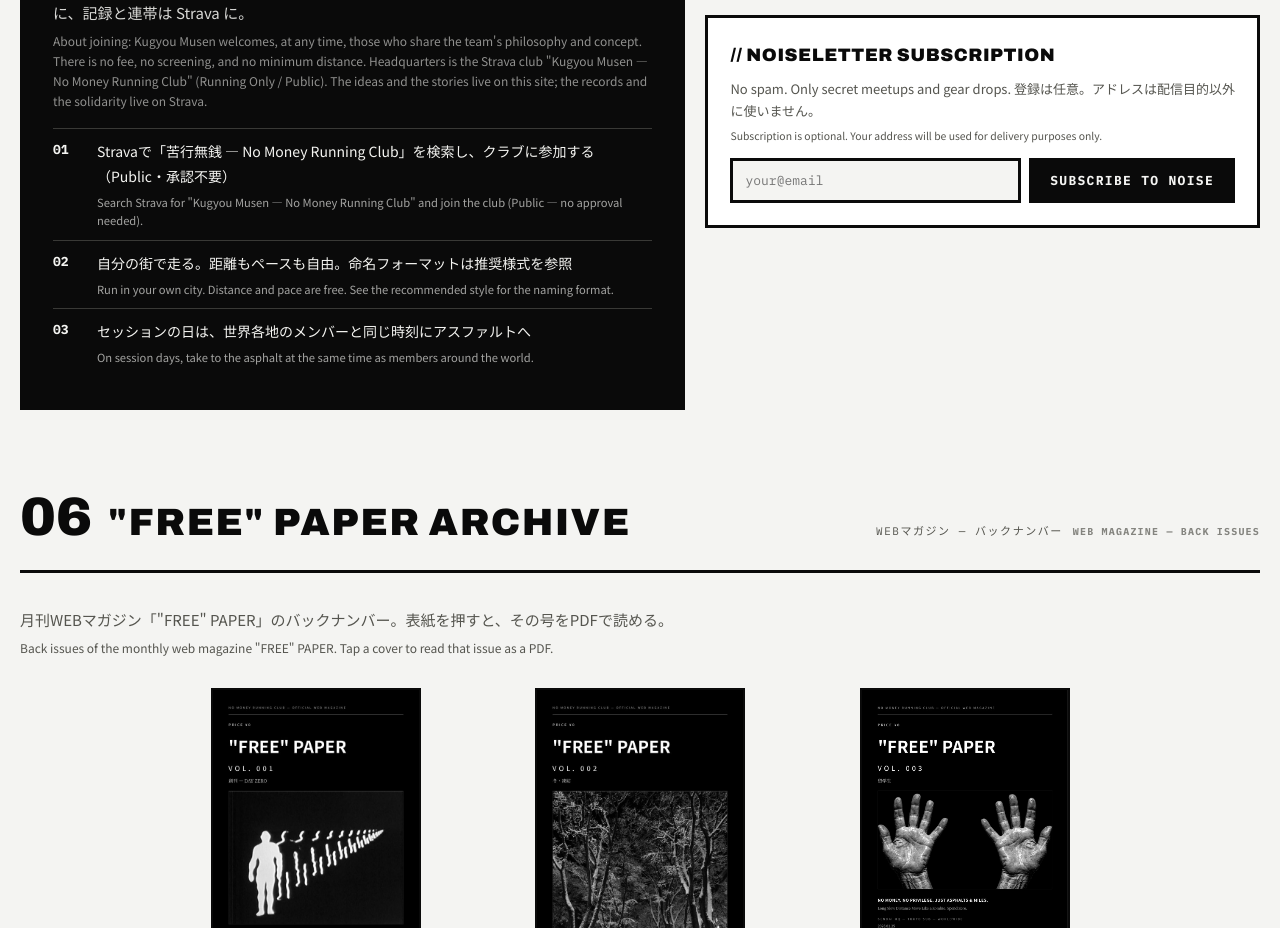
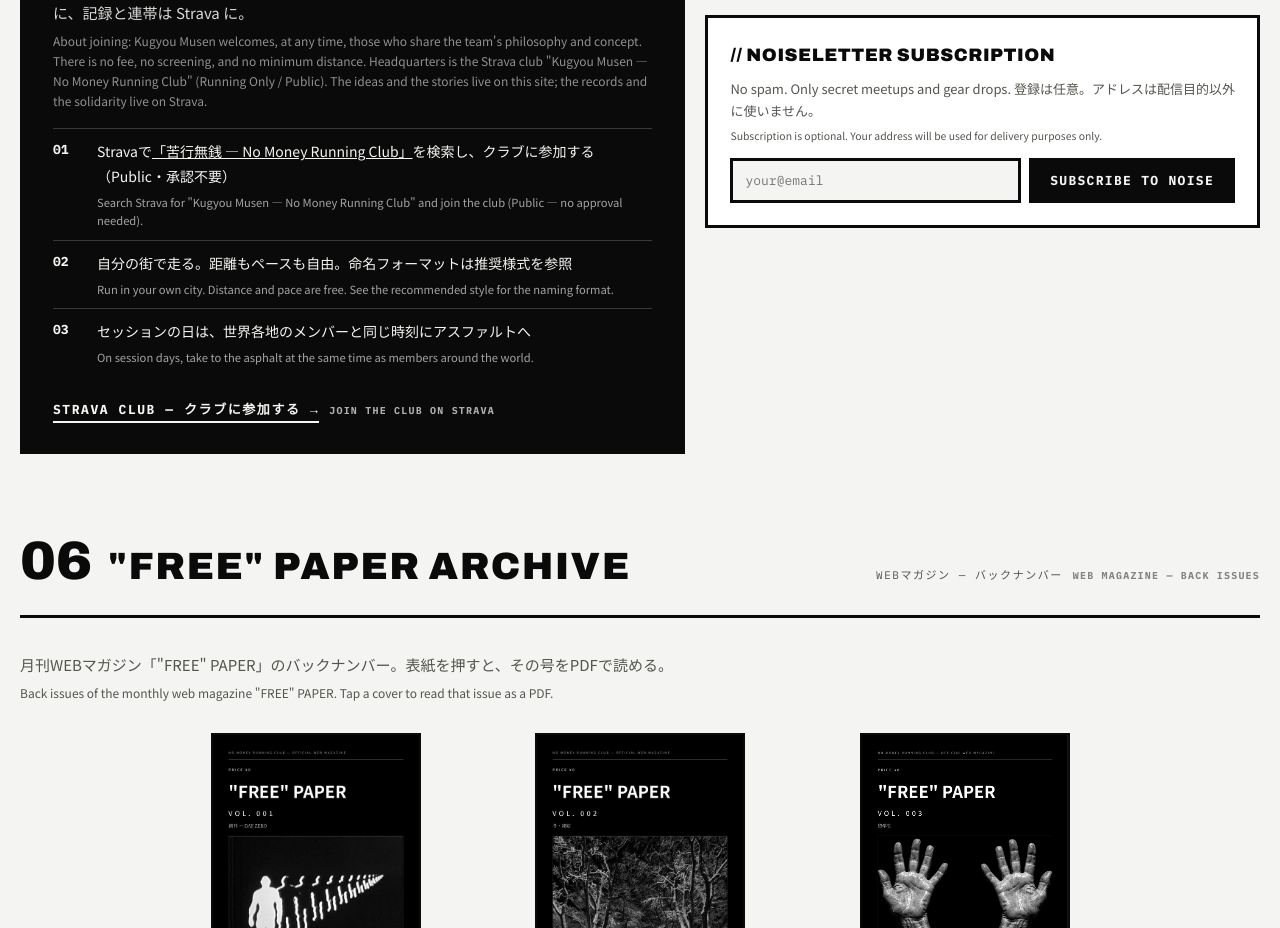
Before and after one commit to nomoney-runningclub/nomoney-runningclub.github.io, a plain HTML site: page index.html in a window 1280 px wide. Shown: the part 11005-11933 px from the top of the page. Drawn offline with Linux system fonts and the light colour scheme.

Commit message:
Add Strava club link to JOIN section (step 1 club name + club link line)

```diff
--- a/index.html
+++ b/index.html
@@ -361,6 +361,9 @@
   .mag-weblink{margin:36px 0 0; text-align:center; font-family:"IBM Plex Mono",monospace; font-size:13px; font-weight:700; letter-spacing:.12em}
   .mag-weblink a{text-decoration:none; border-bottom:2px solid var(--line); padding-bottom:3px}
   .mag-weblink a:hover{opacity:.72}
+  .join-club-link{margin:22px 0 0; font-family:"IBM Plex Mono",monospace; font-size:13px; font-weight:700; letter-spacing:.12em}
+  .join-club-link a{text-decoration:none; border-bottom:2px solid currentColor; padding-bottom:3px}
+  .join-club-link a:hover{opacity:.72}
   @media (max-width:640px){ .mag-item{width:min(210px,74vw)} }
 
   /* Footer */
@@ -896,10 +899,11 @@
           <span class="tx-en">About joining: Kugyou Musen welcomes, at any time, those who share the team's philosophy and concept. There is no fee, no screening, and no minimum distance. Headquarters is the Strava club "Kugyou Musen — No Money Running Club" (Running Only / Public). The ideas and the stories live on this site; the records and the solidarity live on Strava.</span>
         </p>
         <ol class="steps">
-          <li>Stravaで「苦行無銭 — No Money Running Club」を検索し、クラブに参加する（Public・承認不要）<span class="tx-en">Search Strava for "Kugyou Musen — No Money Running Club" and join the club (Public — no approval needed).</span></li>
+          <li>Stravaで<a href="https://strava.app.link/IsecHeEWe8b" target="_blank" rel="noopener">「苦行無銭 — No Money Running Club」</a>を検索し、クラブに参加する（Public・承認不要）<span class="tx-en">Search Strava for "Kugyou Musen — No Money Running Club" and join the club (Public — no approval needed).</span></li>
           <li>自分の街で走る。距離もペースも自由。命名フォーマットは推奨様式を参照<span class="tx-en">Run in your own city. Distance and pace are free. See the recommended style for the naming format.</span></li>
           <li>セッションの日は、世界各地のメンバーと同じ時刻にアスファルトへ<span class="tx-en">On session days, take to the asphalt at the same time as members around the world.</span></li>
         </ol>
+        <div class="join-club-link"><a href="https://strava.app.link/IsecHeEWe8b" target="_blank" rel="noopener">STRAVA CLUB — クラブに参加する →</a><span class="h-en">JOIN THE CLUB ON STRAVA</span></div>
       </div>
       <div class="join-side">
         <div class="base-box">
```
